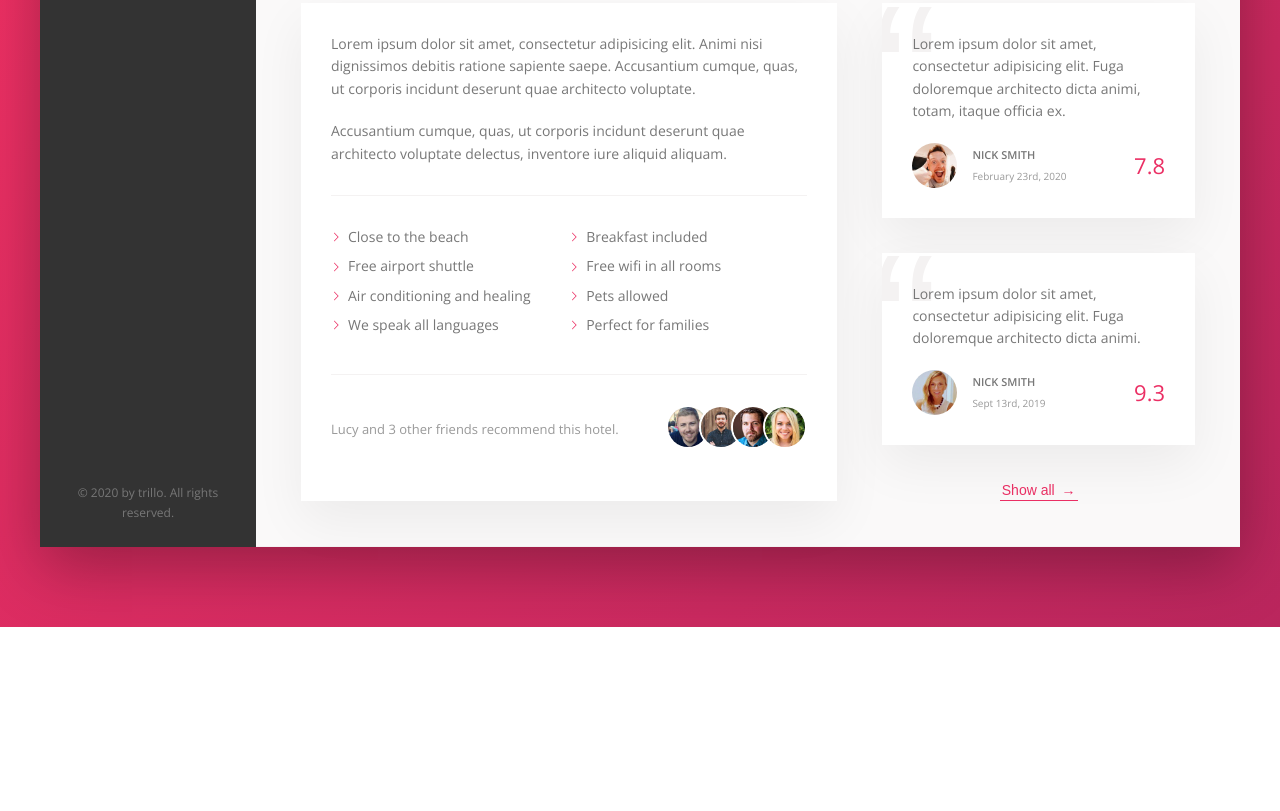
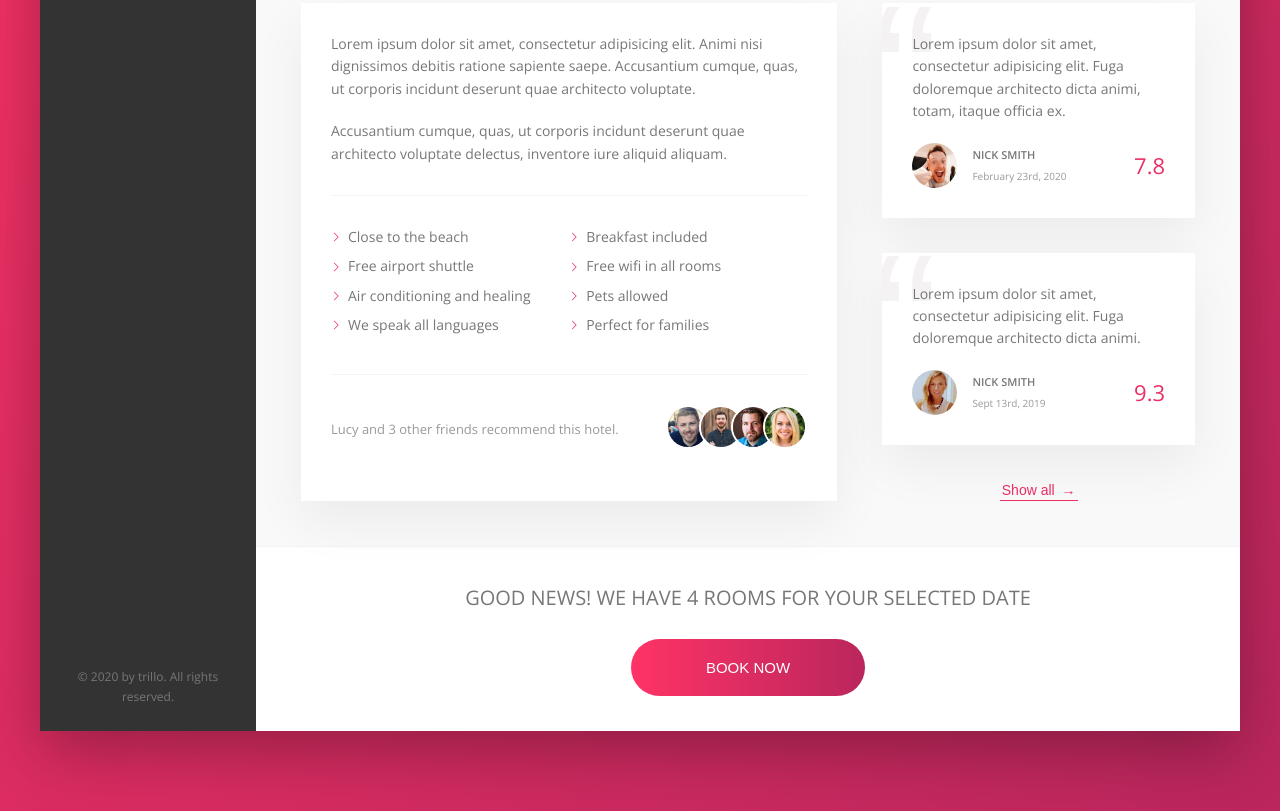
Before and after one commit to diegolopes98/trillo, a website: page index.html in a window 1280 px wide. Shown: the part 644-1455 px from the top of the page. Before the commit the page ends 1271 px from the top, so only its background shows below. Drawn offline with nearby package versions, Linux system fonts and the light colour scheme; files that its build step writes are made by us from their sources.

Commit message:
built cta

```diff
--- a/index.html
+++ b/index.html
@@ -210,6 +210,16 @@
 
                         <button class="btn-inline">Show all <span>&rarr;</span></button>
                     </div>
+
+                </div>
+                <div class="cta">
+                    <h2 class="cta__book-now">
+                        Good news! We have 4 rooms for your selected date
+                    </h2>
+                    <button class="btn">
+                        <span class="btn__visible">Book Now</span>
+                        <span class="btn__invisible">Only 4 Rooms Left</span>
+                    </button>
                 </div>
             </main>
         </div>
--- a/sass/_components.scss
+++ b/sass/_components.scss
@@ -421,3 +421,67 @@
     line-height: 1;
   }
 }
+
+//////////////////////////////////////////
+// CTA
+.cta {
+  padding: 3.5rem 0;
+  text-align: center;
+
+  &__book-now {
+    font-size: 2rem;
+    font-weight: 300;
+    text-transform: uppercase;
+    margin-bottom: 2.5rem;
+  }
+}
+
+//////////////////////////////////////////
+// Button
+.btn {
+  font-size: 1.5rem;
+  font-weight: 300;
+  text-transform: uppercase;
+  border-radius: 100px;
+  border: none;
+  background-image: linear-gradient(to right, var(--color-primary-light), var(--color-primary-dark));
+  color: #FFF;
+  position: relative;
+  overflow: hidden;
+  cursor: pointer;
+
+  & > * {
+    display: inline-block;
+    transition: all .2s;
+    height: 100%;
+    width: 100%;
+  }
+
+  &__visible {
+    padding: 2rem 7.5rem;
+  }
+
+  &__invisible {
+    padding: 2rem 0;
+    position: absolute;
+    top: -100%;
+    left: 0;
+  }
+
+  &:hover {
+    background-image: linear-gradient(to left, var(--color-primary-light), var(--color-primary-dark));
+  }
+
+  &:hover &__invisible {
+    top: 0;
+  }
+
+  &:hover &__visible {
+    transform: translateY(100%);
+  }
+
+  &:focus {
+    outline: none;
+    animation: pulsate 1s infinite;
+  }
+}
```
